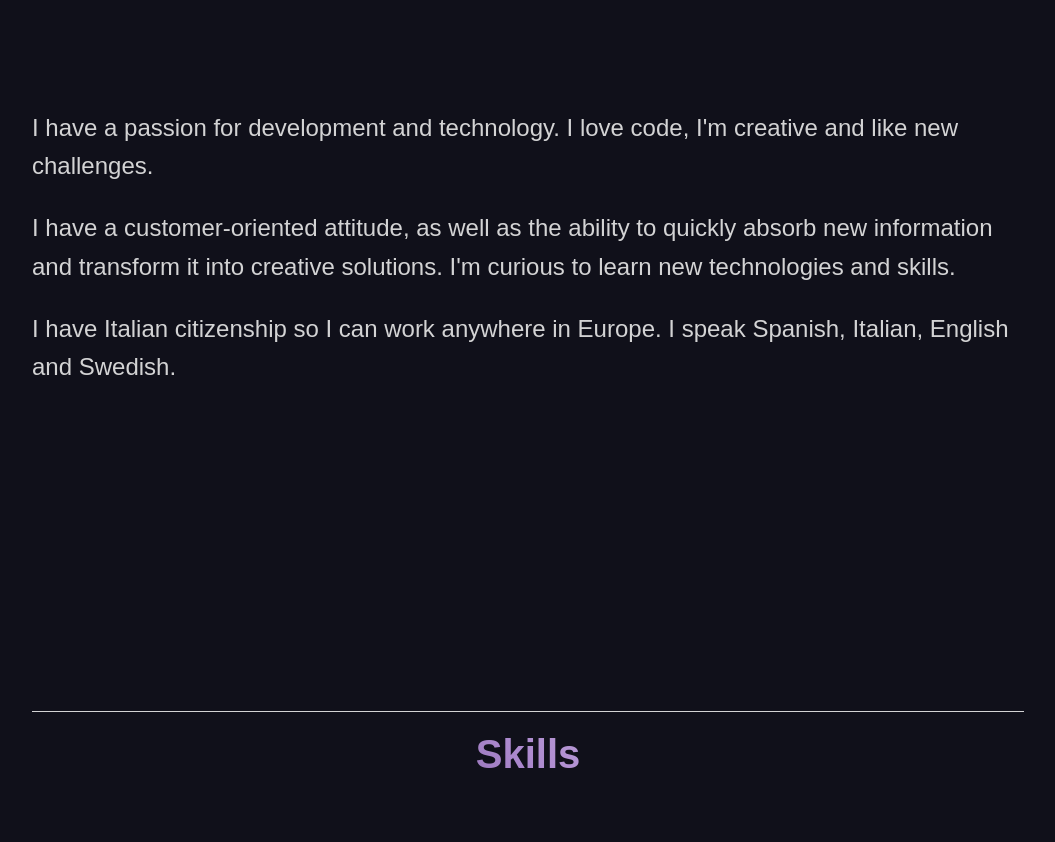
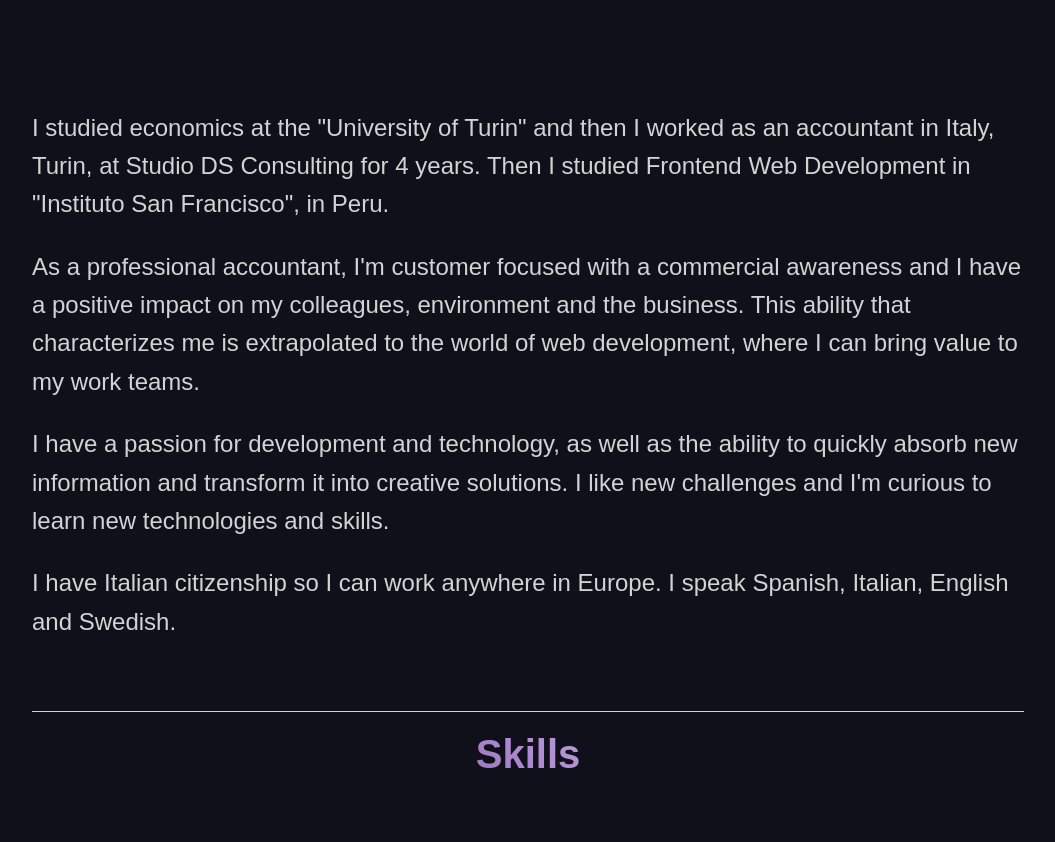
Before and after one commit to NeilChavez/portfolio-neil, a plain HTML site: page index.html in a window 1280 px wide. Shown: the part 1961-2803 px from the top of the page, without its empty margins (112-1167 px from the left). Drawn offline with nearby package versions, Linux system fonts and the light colour scheme.

Commit message:
Change About Me section

```diff
--- a/index.html
+++ b/index.html
@@ -76,9 +76,10 @@
         <h2 class="title-section">Projects</h2>
         <div class="projects-section-wrapper">
             <div class="project-card text-center">
-                <a href="https://giffy-app-five.vercel.app/" class="project-card-img-wrapper" target="_blank" rel="noopener noreferrer">
-                    <img src="./assets/images/giffy-app-preview.jpg"
-                        loading="lazy" alt="Project poster: Front End Development & Maintenance" data-perspective>
+                <a href="https://giffy-app-five.vercel.app/" class="project-card-img-wrapper" target="_blank"
+                    rel="noopener noreferrer">
+                    <img src="./assets/images/giffy-app-preview.jpg" loading="lazy"
+                        alt="Project poster: Front End Development & Maintenance" data-perspective>
                 </a>
 
                 <div class="card-content">
@@ -95,9 +96,10 @@
 
             </div>
             <div class="project-card text-center">
-                <a href="https://save-the-links.vercel.app/" class="project-card-img-wrapper" target="_blank" rel="noopener noreferrer">
-                    <img src="./assets/images/save-the-links-preview.jpg"
-                        loading="lazy" alt="Project poster: Save the Links" data-perspective>
+                <a href="https://save-the-links.vercel.app/" class="project-card-img-wrapper" target="_blank"
+                    rel="noopener noreferrer">
+                    <img src="./assets/images/save-the-links-preview.jpg" loading="lazy"
+                        alt="Project poster: Save the Links" data-perspective>
                 </a>
 
                 <div class="card-content">
@@ -114,13 +116,16 @@
 
             </div>
             <div class="project-card text-center">
-                <a href="https://quiz-app-gold-tau.vercel.app/" class="project-card-img-wrapper" target="_blank" rel="noopener noreferrer">
-                    <img src="./assets/images/quiz-app-preview.jpg" loading="lazy" alt="Project poster: Quiz App " data-perspective />
+                <a href="https://quiz-app-gold-tau.vercel.app/" class="project-card-img-wrapper" target="_blank"
+                    rel="noopener noreferrer">
+                    <img src="./assets/images/quiz-app-preview.jpg" loading="lazy" alt="Project poster: Quiz App "
+                        data-perspective />
                 </a>
 
                 <div class="card-content">
                     <h3 class="card-title ">Quiz App</h3>
-                    <p class="card-subtitle">This SPA fetches data from the-trivia Api. Made in Html, Css and JavaScript.
+                    <p class="card-subtitle">This SPA fetches data from the-trivia Api. Made in Html, Css and
+                        JavaScript.
                     </p>
                     <div class="links-project">
                         <a class="item-link" href="https://quiz-app-gold-tau.vercel.app/" target="_blank"
@@ -132,14 +137,16 @@
 
             </div>
             <div class="project-card text-center">
-                <a href="https://invoice-generator-ecru.vercel.app/" class="project-card-img-wrapper" target="_blank" rel="noopener noreferrer">
-                    <img src="./assets//images/invoice-generator-preview.jpg"
-                        loading="lazy" alt="Project poster: Invoice Generator" data-perspective>
+                <a href="https://invoice-generator-ecru.vercel.app/" class="project-card-img-wrapper" target="_blank"
+                    rel="noopener noreferrer">
+                    <img src="./assets//images/invoice-generator-preview.jpg" loading="lazy"
+                        alt="Project poster: Invoice Generator" data-perspective>
                 </a>
 
                 <div class="card-content">
                     <h3 class="card-title ">Invoice Generator</h3>
-                    <p class="card-subtitle">This app generates invoices and allows the user to print them. Made in Html, Css and JavaScript.
+                    <p class="card-subtitle">This app generates invoices and allows the user to print them. Made in
+                        Html, Css and JavaScript.
                     </p>
                     <div class="links-project">
                         <a class="item-link" href="https://neilchavez.github.io/invoice-generator/" target="_blank"
@@ -157,19 +164,24 @@
     <section class="about-me-section container" id="about-me">
         <h2 class="title-section title-about-me ">About Me</h2>
         <article>
-
             <p>
-
-                I have a passion for development and technology. I love code, I'm creative and
-                like new challenges.
+                I studied economics at the "University of Turin" and then I worked as an accountant in Italy, Turin, at
+                Studio DS
+                Consulting for 4 years. Then I studied Frontend Web Development in "Instituto San Francisco", in Peru.
             </p>
             <p>
+                As a professional accountant, I'm customer focused with a commercial awareness and I have a positive
+                impact on my colleagues, environment and the business.
+                This ability that characterizes me is extrapolated to the world of web development, where I can bring
+                value to my work teams.
+            </p>
+            <p>
+                I have a passion for development and technology, as well as the ability to quickly absorb new
+                information and
+                transform
+                it into creative solutions. I like new challenges and I'm curious to learn new technologies and skills.
+            </p>
 
-                I have a customer-oriented attitude, as well as the ability to quickly absorb new information and
-                transform
-                it into creative solutions.
-                I'm curious to learn new technologies and skills.
-            </p>
             <p>
 
                 I have Italian citizenship so I can work anywhere in Europe. I speak Spanish, Italian,
```
